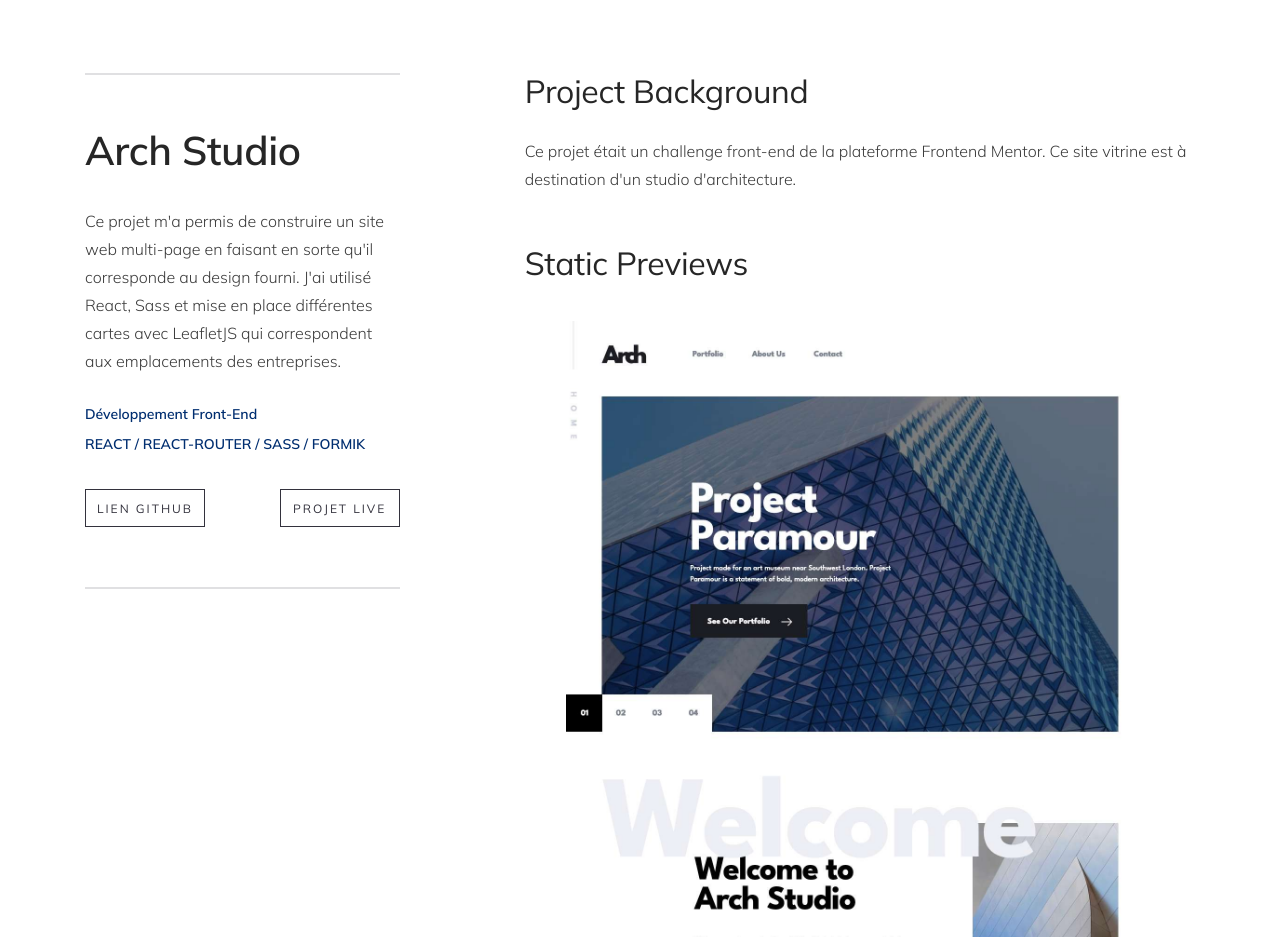
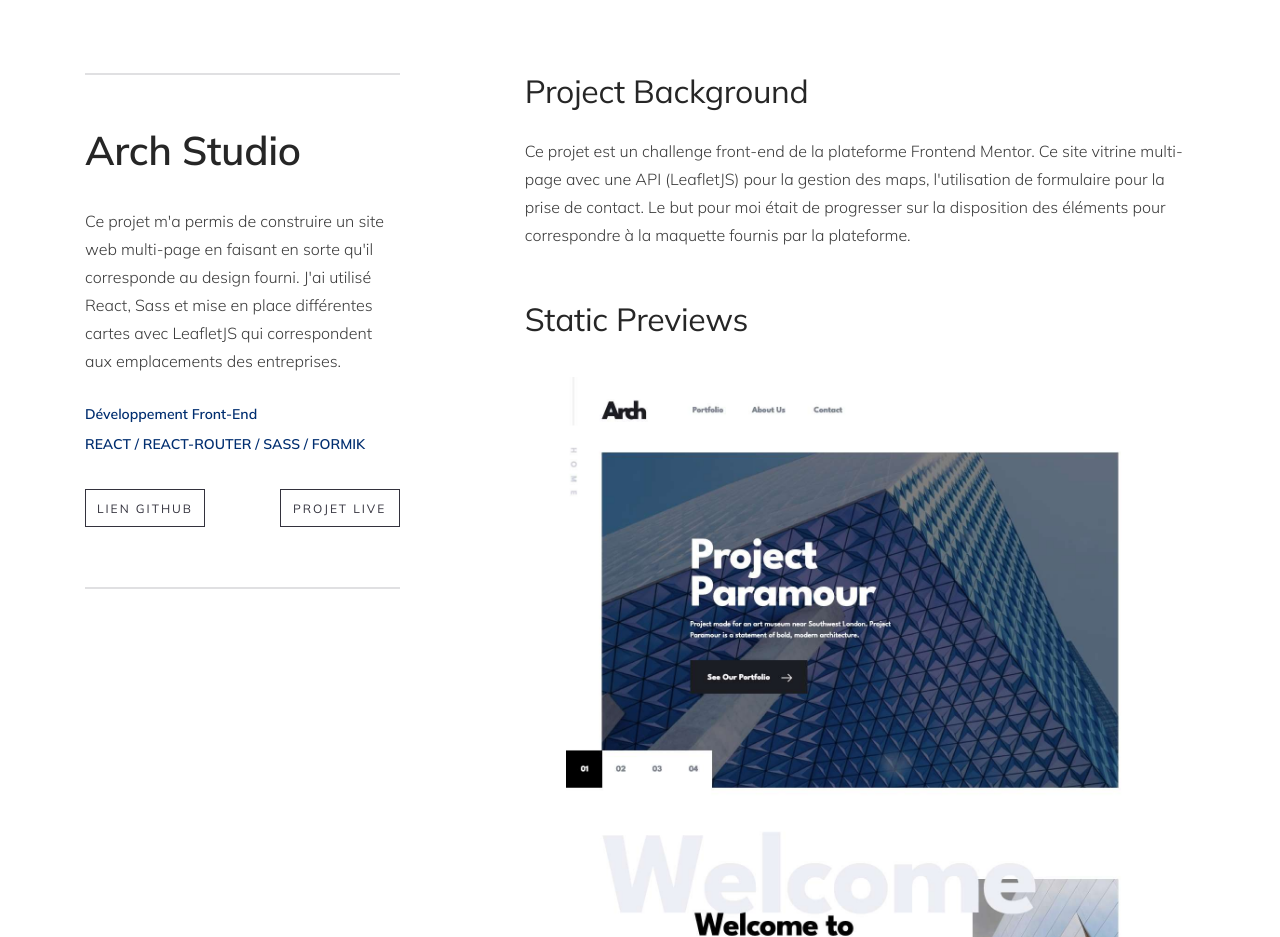
Before and after one commit to Alexandre-st/Portfolio, a React (Vite) app: page /portfolio/archstudio in a window 1280 px wide. Shown: the part 800-1737 px from the top of the page. Built offline with nearby package versions, Linux system fonts and the light colour scheme.

Commit message:
Add new desc for my projects

```diff
--- a/src/data/projects.js
+++ b/src/data/projects.js
@@ -18,7 +18,7 @@ export const projects = [
     technos: ["REACT", "REACT-ROUTER", "SASS", "FORMIK"],
     link: "https://alexandre-st-arch-studio.netlify.app",
     github: "https://github.com/Alexandre-st/Arch-studio-multipage-website",
-    desc: "Ce projet était un challenge front-end de la plateforme Frontend Mentor. Ce site vitrine est à destination d'un studio d'architecture.",
+    desc: "Ce projet est un challenge front-end de la plateforme Frontend Mentor. Ce site vitrine multi-page avec une API (LeafletJS) pour la gestion des maps, l'utilisation de formulaire pour la prise de contact. Le but pour moi était de progresser sur la disposition des éléments pour correspondre à la maquette fournis par la plateforme.",
     preview1: "",
     preview2: "",
     prevProject: "todolist",
@@ -31,12 +31,12 @@ export const projects = [
     color: "#161d2f",
     title: "NetFlims",
     linkName: "netflims",
-    infos: "Web App reprenant certains traits de Netflix. C'est un projet qui a été crée avec deux autres dévéloppeurs. Utilisation de Supabase pour l'authentification et gestion des favoris.",
+    infos: "Application web reprenant certains traits de Netflix. C'est un projet qui a été crée avec deux autres dévéloppeurs. Utilisation de Supabase pour l'authentification et gestion des favoris.",
     type: "Développement Front-End",
     technos: ["REACT", "REACT-ROUTER", "REDUX", "SASS", "FORMIK", "SUPABASE", "EMAILJS"],
     link: "https://netflims.netlify.app/",
     github: "https://github.com/Alexandre-st/NetFlims",
-    desc: "Web App reprenant certains traits de Netflix. C'est un projet qui a été crée avec deux autres dévéloppeurs. Utilisation de Supabase pour l'authentification et gestion des favoris. Mise en place d'un service de contact via un formulaire et l'envoi d'email via EmailJS.",
+    desc: "Application web reprenant certains traits de Netflix. Projet mis en place pour un projet de fin de formation et qui a été créé avec deux autres dévéloppeurs. Mise en place et utilisation de Supabase pour l'authentification et la gestion des favoris des films et séries. Gestion du profil via une route dédié, et la possibilité de contacter 'les créateurs de la plateforme' via un formulaire et l'envoi d'email est géré grâce à EmailJS.",
     preview1: "",
     preview2: "",
     prevProject: "archstudio",
@@ -49,12 +49,12 @@ export const projects = [
     color: "#E7816B",
     title: "Designo",
     linkName: "designo",
-    infos: "Un site web multi-page contruit en React.",
+    infos: "Ce projet m'a permis de construire mon premier site web multi-page (7 pages) en faisant en sorte qu'il corresponde au design fourni. J'ai utilisé React, Sass et mise en place différentes cartes avec LeafletJS qui correspondent aux emplacements des entreprises.",
     type: "Développement Front-End",
     technos: ["REACT", "REACT-ROUTER", "LEAFLETJS", "SASS"],
     link: "https://alexandre-st-designo.netlify.app",
     github: "https://github.com/Alexandre-st/Designo-multi-page",
-    desc: "",
+    desc: "Ce projet est un challenge front-end de la plateforme Frontend Mentor. Ce site vitrine multi-page avec une API (LeafletJS) pour la gestion des maps, l'utilisation de formulaire pour la prise de contact. Le but pour moi était de gérer le routes avec react et bien sûr travailler la dispostion des éléments sur plusieurs pages, en respectant la méthode DRY avec Sass mais aussi la déstructuration des composants avec React.",
     preview1: "",
     preview2: "",
     prevProject: "netflims",
@@ -67,12 +67,12 @@ export const projects = [
     color: "#f16718",
     title: "Typemaster",
     linkName: "typemaster",
-    infos: "Une simple page en HTML et Scss avec un fort accent sur CSS Flexbox",
+    infos: "Une simple page en HTML et Sass avec un fort accent sur CSS Flexbox.",
     type: "Développement Front-End",
     technos: ["HTML", "SASS", "PARCEL"],
     link: "https://alexandre-st-typemaster.netlify.app/",
     github: "https://github.com/Alexandre-st/Typemaster-landing-page",
-    desc: "Ce projet était un challenge front-end de la plateforme Frontend Mentor. Ce site vitrine à destination d'un studio d'architecture.",
+    desc: "Ce projet était un challenge front-end de la plateforme Frontend Mentor. Le but pour moi était de gérer le responsive de cette single page, avec la gestion des blocs et l'optimisation du rendu des images.",
     preview1: "",
     preview2: "",
     prevProject: "designo",
@@ -90,7 +90,7 @@ export const projects = [
     technos: ["REACT", "SASS", "API", "PROP-TYPES"],
     link: "https://alexandre-st-devfinder.netlify.app",
     github: "https://github.com/Alexandre-st/GitHub-user-search-app",
-    desc: "Ce projet était un challenge front-end de la plateforme Frontend Mentor. Ce site vitrine à destination d'un studio d'architecture. Une simple application React qui récupère des données de Github pour permettre aux utilisateurs de rechercher les informations du profil Github souhaité.",
+    desc: "Ce projet est un challenge front-end de la plateforme Frontend Mentor. Utilisation de l'API des utilisateurs de Github, pour la récupération et l'affichage des principales informations concernant le profil recherché. Mise en place d'un mode sombre en fonction de la préférence de l'utilisateur (via prefers-color-shceme).",
     preview1: "",
     preview2: "",
     prevProject: "typemaster",
@@ -108,7 +108,7 @@ export const projects = [
     technos: ["HTML", "SCSS", "JAVASCRIPT"],
     link: "https://alexandre-st-todoapp.netlify.app",
     github: "https://github.com/Alexandre-st/ToDo-List",
-    desc: "Ce projet était un challenge front-end de la plateforme Frontend Mentor. La classique TODO List avec quelques petits éléments sympa. Cette application inclus un switch theme et un système de drag & drop pour réorganiser les listes.",
+    desc: "Ce projet était un challenge front-end de la plateforme Frontend Mentor. La classique TODO List avec quelques petits éléments sympa. Cette application inclus un switch theme et un système de drag & drop pour réorganiser les listes. Mais, aussi stockage de la liste dans le stockage locale du navigateur.",
     preview1: "",
     preview2: "",
     prevProject: "devfinder",
```
